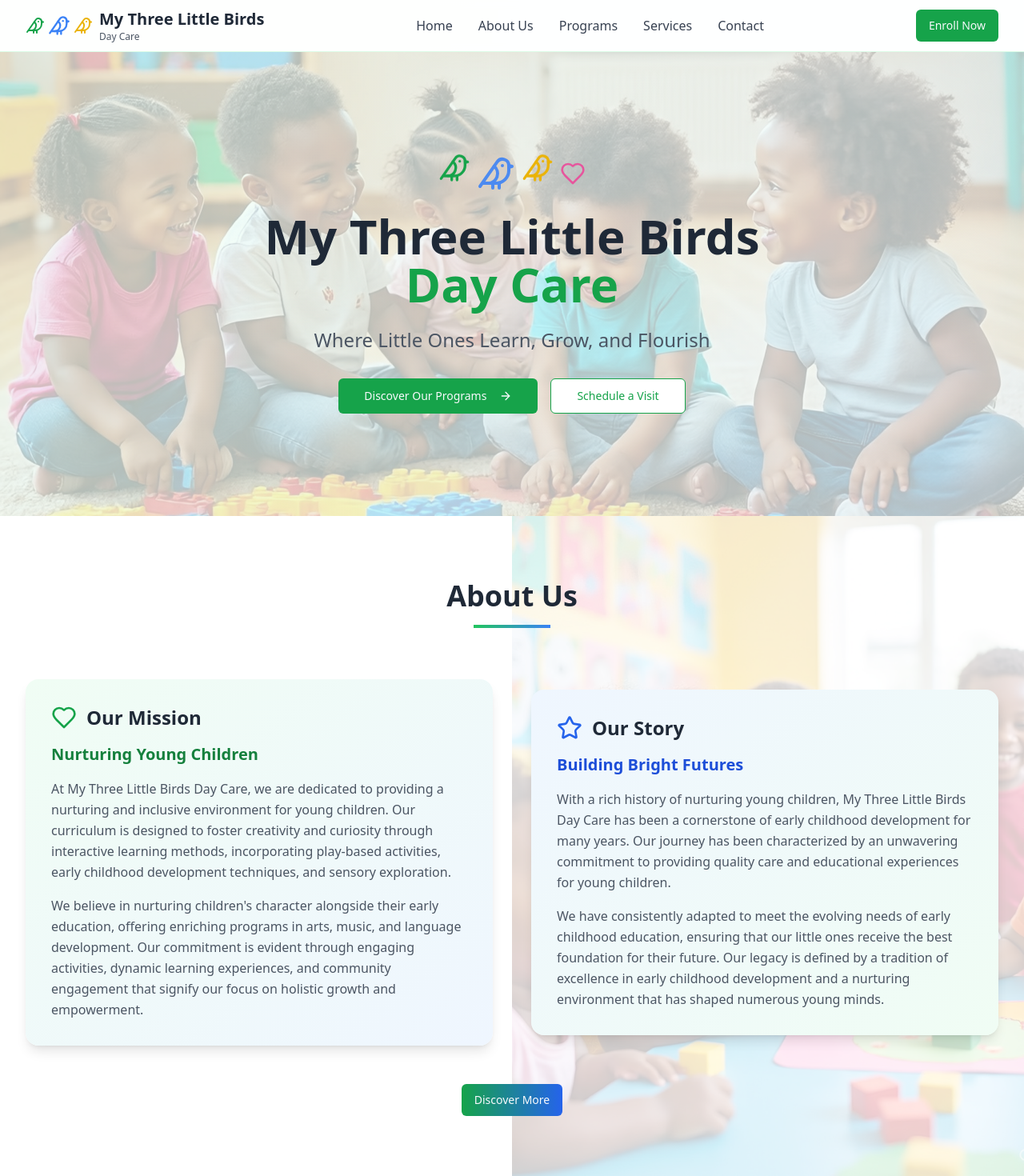
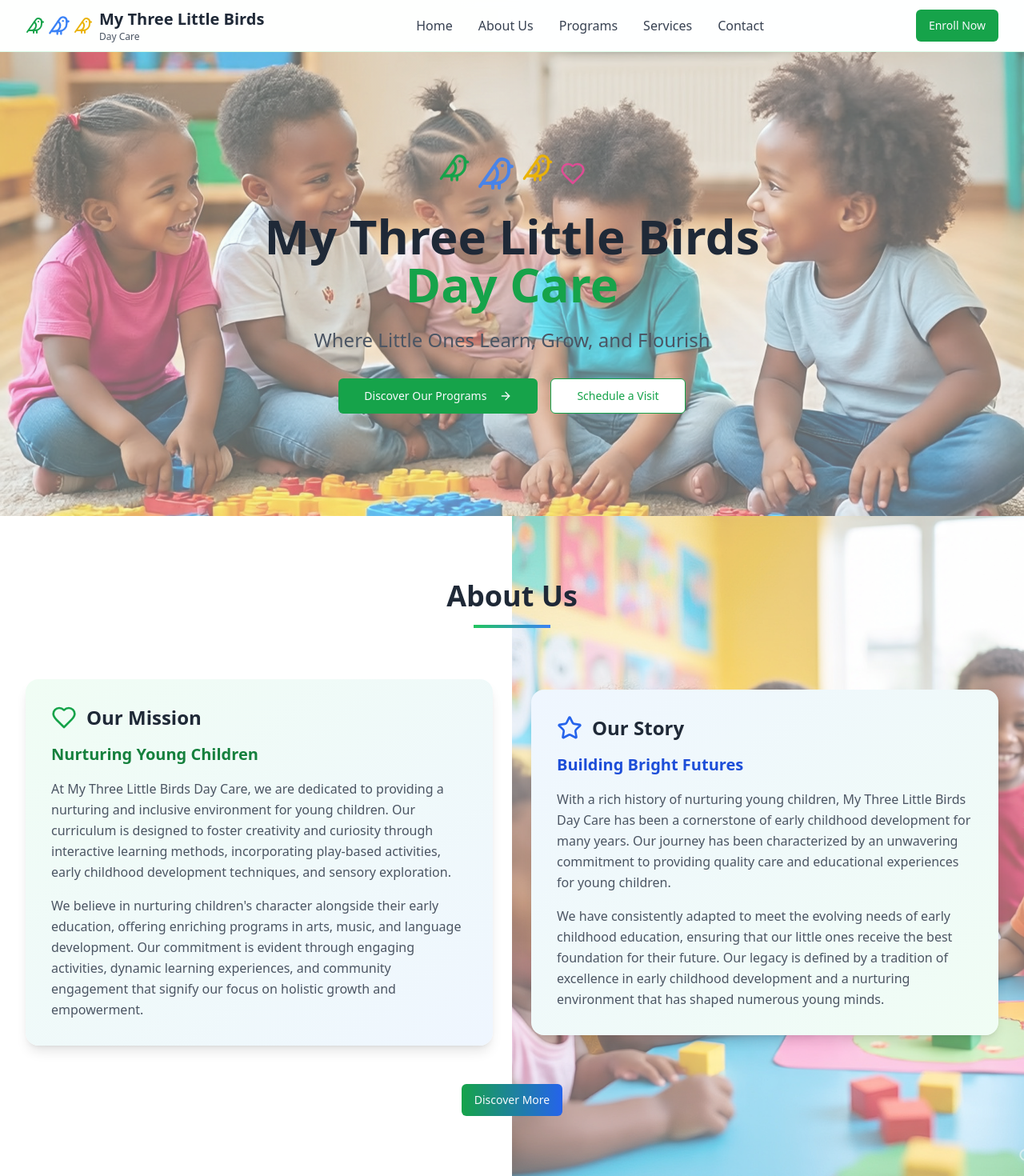
Before and after one commit to mainbtpty/treebirdsdaycare, a React (Vite) app: page / in a window 1280 px wide. Shown: the top 1470 px of the page at 80% size. Built offline with nearby package versions, Linux system fonts and the light colour scheme.

Commit message:
increasing the icture  opacity

```diff
--- a/src/pages/Index.tsx
+++ b/src/pages/Index.tsx
@@ -42,7 +42,7 @@ const Index = () => {
           <img
             src="/lovable-uploads/8abdf7c7-0ec7-4492-8f31-95a1d59dd40a.png"
             alt="Children playing with blocks"
-            className="w-full h-full object-cover opacity-25"
+            className="w-full h-full object-cover opacity-60"
           />
         </div>
         <div className="relative z-10 max-w-7xl mx-auto px-4 sm:px-6 lg:px-8">
@@ -76,7 +76,7 @@ const Index = () => {
       {/* About Us Section */}
       <section id="about" className="py-20 bg-white relative overflow-hidden">
         {/* Background Image */}
-        <div className="absolute top-0 right-0 w-1/2 h-full opacity-20">
+        <div className="absolute top-0 right-0 w-1/2 h-full opacity-60">
           <img
             src="/lovable-uploads/61c335af-53b5-4d54-a35d-a72d012552c3.png"
             alt="Children playing together"
@@ -314,14 +314,14 @@ const Index = () => {
       {/* Contact Section */}
       <section id="contact" className="py-20 bg-gradient-to-br from-green-50 to-blue-50 relative overflow-hidden">
         {/* Background Image */}
-        <div className="absolute bottom-0 left-0 w-1/2 h-1/2 opacity-25">
+        <div className="absolute bottom-0 left-0 w-1/2 h-1/2 opacity-60">
           <img
             src="https://images.unsplash.com/photo-1596461404969-9ae70f2830c1?w=400&h=300&fit=crop"
             alt="Happy children"
             className="w-full h-full object-cover rounded-tr-full"
           />
         </div>
-        <div className="absolute top-0 right-0 w-1/3 h-1/3 opacity-20">
+        <div className="absolute top-0 right-0 w-1/3 h-1/3 opacity-50">
           <img
             src="/lovable-uploads/8abdf7c7-0ec7-4492-8f31-95a1d59dd40a.png"
             alt="Children playing with blocks"
@@ -388,10 +388,10 @@ const Index = () => {
               <h4 className="font-semibold mb-4">Contact Info</h4>
               <div className="space-y-2 text-gray-400">
                 <p>✉️ info@mythreelittlebirds.com</p>
-                <p>📍 123 Learning Lane</p>
-                <p>Sea Point</p>
-                <p>Cape Town</p>
-                <p>📞 (081) 427-4567</p>
+                <p>📍77 Regent Road La Rhone</p>
+                 <p> Building Seapoint.</p>
+                <p>  Cape Town</p>
+                <p>📞(067) 087 8822 </p>
               </div>
             </div>
           </div>
```
Also changed, not shown: 2 other files (tests, documents, lock files or other folders).
